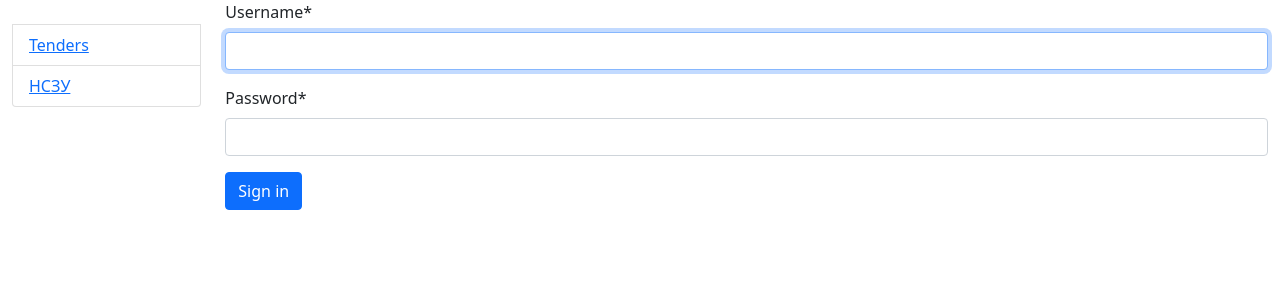
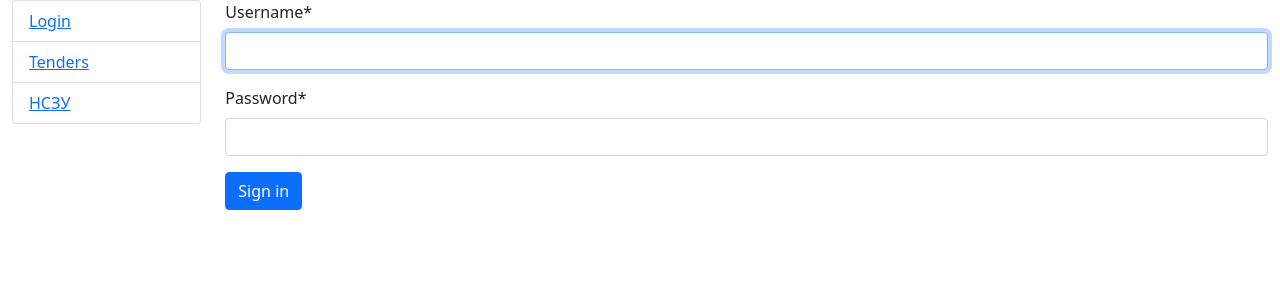
Before and after one commit to DmytroBondariev/tender_django, a Django app: page / in a window 1280 px wide. Shown: the top 300 px of the page. Run offline with Django 4.2, Linux system fonts and the light colour scheme; some libraries are stand-ins or nearby versions.

Commit message:
Removed unnecessary login form; changed links order in sidebar

```diff
--- a/templates/includes/sidebar.html
+++ b/templates/includes/sidebar.html
@@ -1,13 +1,27 @@
 <ul class="sidebar-nav list-group">
   {% if user.is_authenticated %}
-    <li class="list-group-item">User: <a href="{{ user.get_absolute_url }}">{{ user.get_username }}</a></li>
+    <li class="list-group-item">User: {{ user.get_username }}</li>
+    <li class="list-group-item"><a href="{% url 'tenders:logout'%}">Tenders</a></li>
+    <li class="list-group-item"><a href="https://nszu.gov.ua/">НСЗУ</a></li>
+    <br>
     <li class="list-group-item"><a href="{% url 'tenders:logout'%}">Logout</a></li>
+  {% else %}
+    <li class="list-group-item"><a href="{% url 'tenders:index'%}">Login</a></li>
+{#  <li class="list-group-item"><a href="{% url 'tenders:register'%}">Register</a></li>#}
+    <li class="list-group-item"><a href="{% url 'tenders:tender-list'%}">Tenders</a></li>
+    <li class="list-group-item"><a href="https://nszu.gov.ua/">НСЗУ</a></li>
+
   {% endif %}
 
-  <br>
-
-  <li class="list-group-item">
-    <a href="{% url 'tenders:index'%}">Tenders</a>
-  </li>
-  <li class="list-group-item"><a href="https://nszu.gov.ua/">НСЗУ</a></li>
+{#  <br>#}
+{##}
+{#  <li class="list-group-item">#}
+{#    {% if user.is_authenticated %}#}
+{#      <a href="{% url 'tenders:profile'%}">Profile</a>#}
+{#    {% else %}#}
+{#      <a href="{% url 'tenders:login'%}">Login</a>#}
+{#    #}
+{#    <a href="{% url 'tenders:index'%}">Tenders</a>#}
+{#  </li>#}
+{#  <li class="list-group-item"><a href="https://nszu.gov.ua/">НСЗУ</a></li>#}
 </ul>
```
Also changed, not shown: tenders/forms.py (+15 -15 lines).
